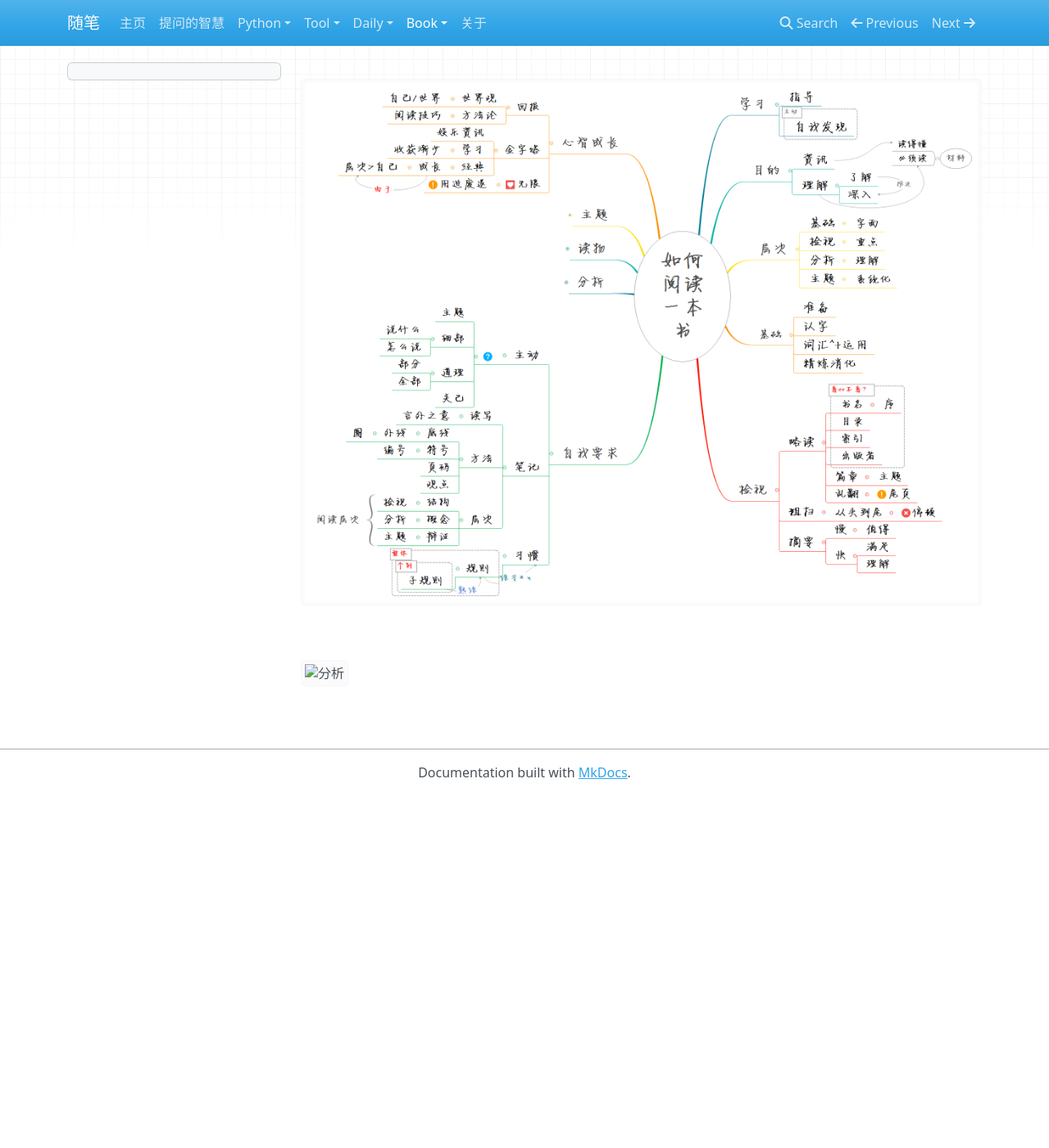
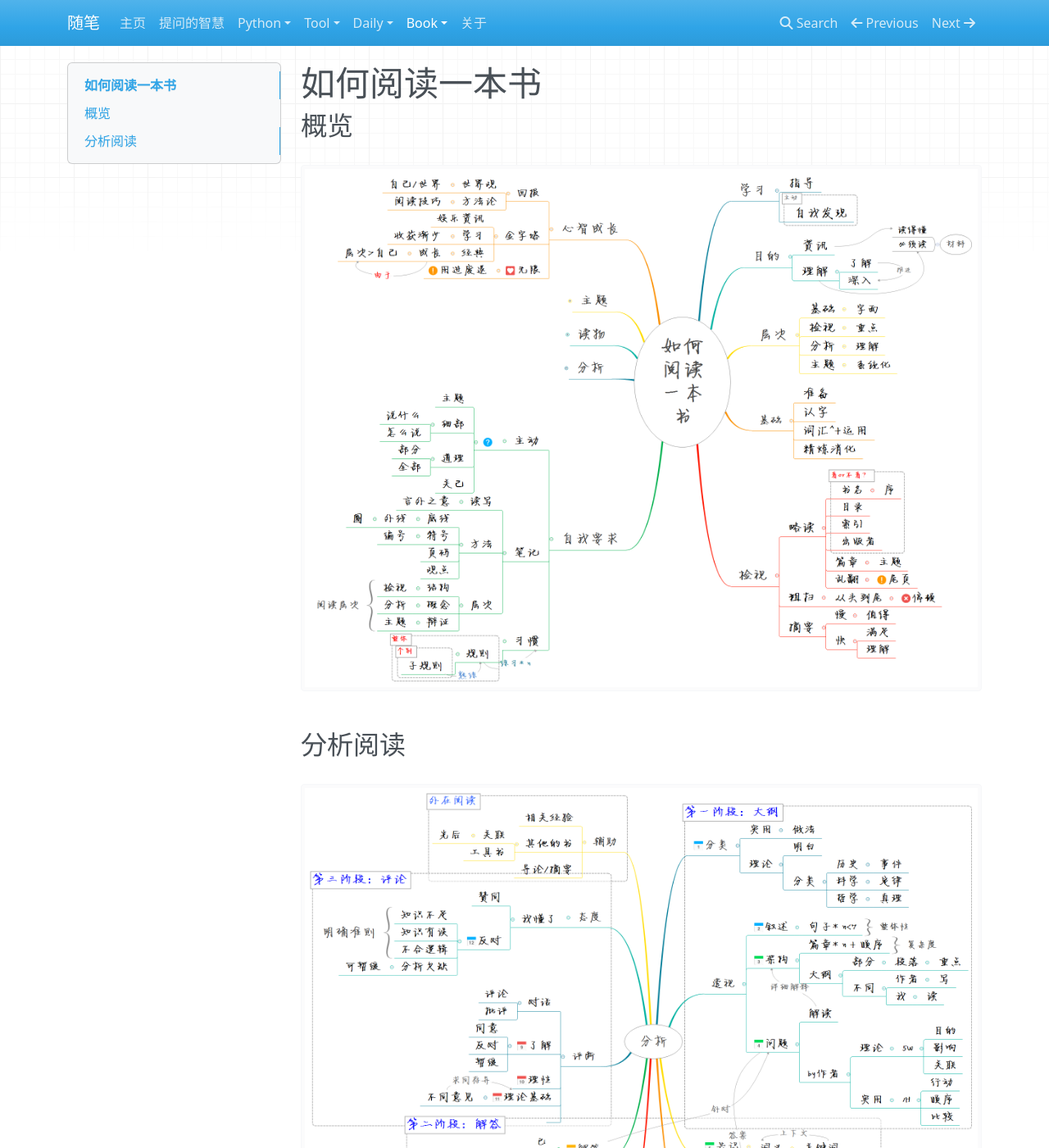
Before and after one commit to East196/notebook, an MkDocs documentation site: the page built from docs/book/how_to_read_a_book.md, in a window 1280 px wide and 1400 px high. Shown: the whole window at 82% size. Built offline with MkDocs 1.6.1, drawn with Linux system fonts in a browser that asks for light colours; nearby versions of some CDN libraries; old or Windows-style settings are respelled for this version of MkDocs.

Commit message:
add analysis_read

```diff
--- a/docs/book/how_to_read_a_book.md
+++ b/docs/book/how_to_read_a_book.md
@@ -1,5 +1,9 @@
-<!-- # 如何阅读一本书 -->
+# 如何阅读一本书
 
+## 概览
 ![总](../assets/how_to_read_a_book.png)
 
-![分析]()
+## 分析阅读
+![分析](../assets/analysis_read.png)
+
+> By Xmind
```
Also changed, not shown: README.md (+2 -0 lines), docs/daily/daily201801.md (+3 -0 lines), docs/daily/review2017.md (+9 -3 lines), docs/index.md (+2 -0 lines), docs/assets/analysis_read.png (added).
